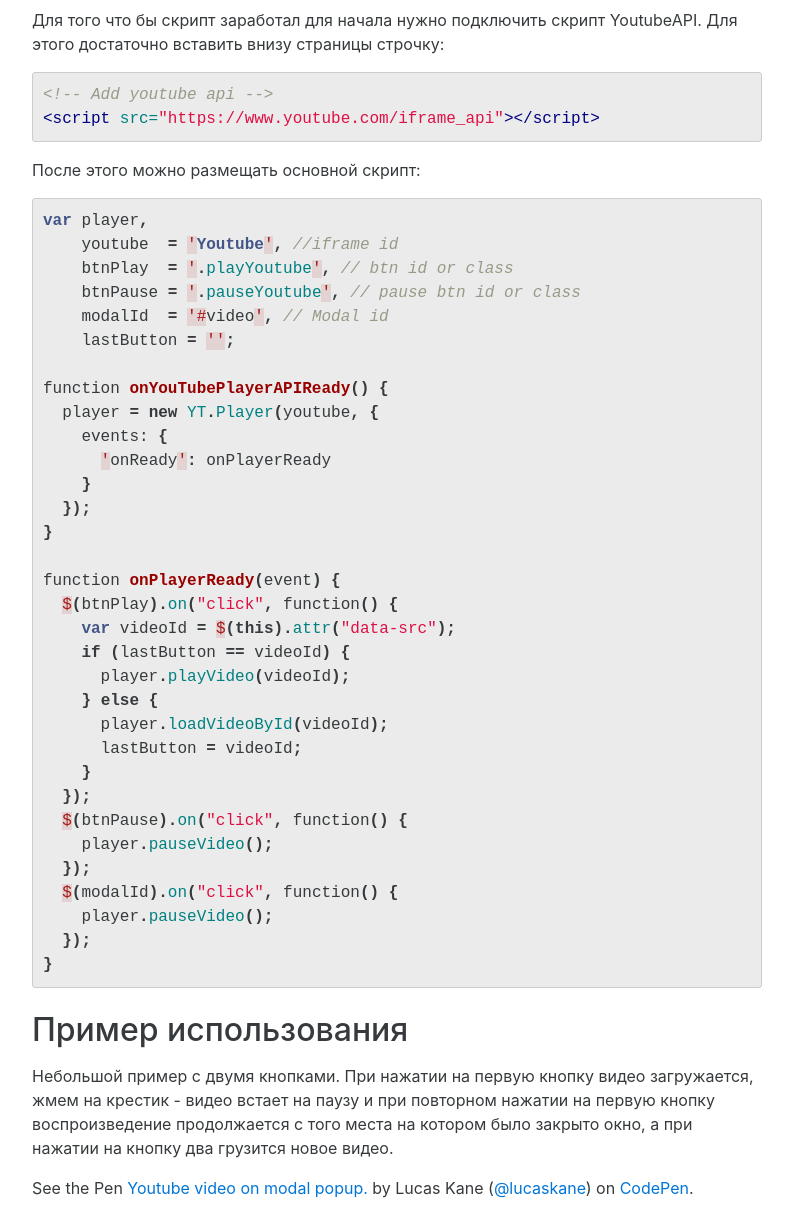
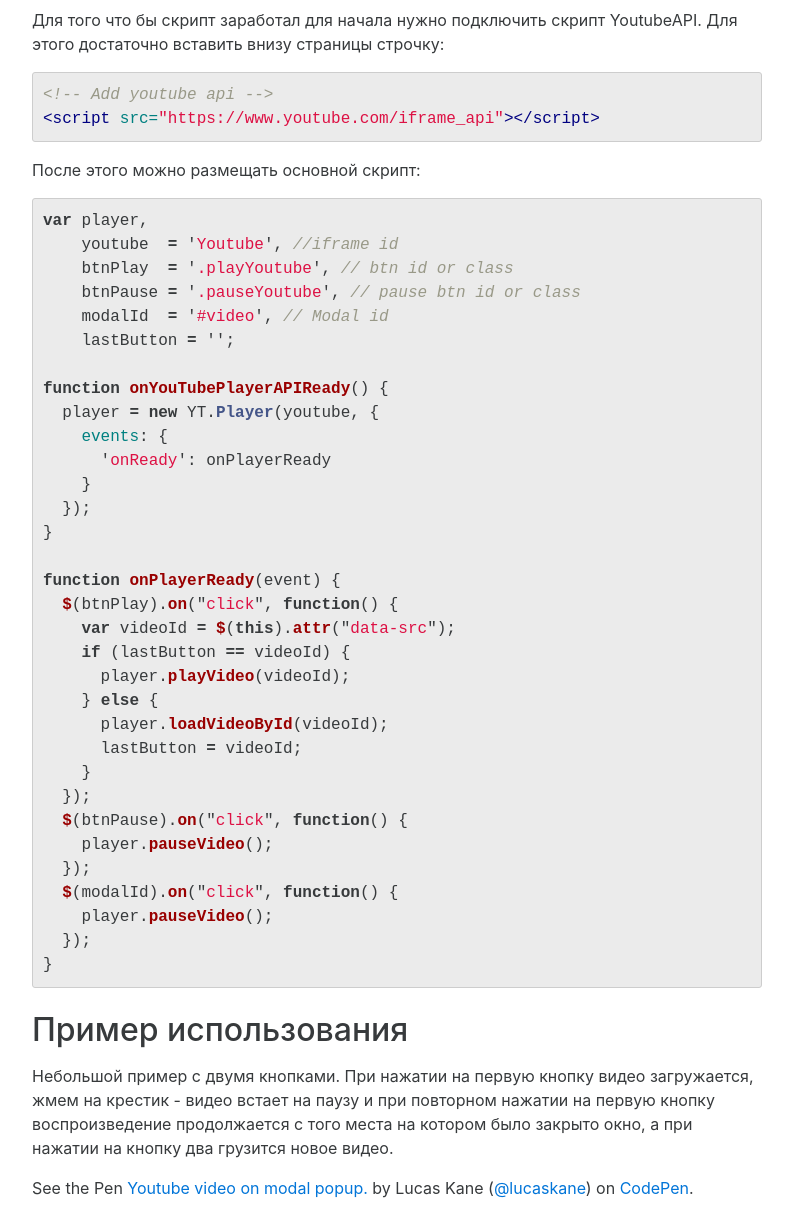
Before and after one commit to deeppines/deeppines.github.io, a Jekyll site: the page built from _posts/2016-10-03-youtube-video-in-modal-window.markdown, in a window 1280 px wide and 1400 px high, scrolled down 1748 px, cut to the strip 0-1212 px from the top of the window. Shown: the whole strip, without its empty margins (243-1036 px from the left). Built offline with Jekyll 4.4.1, drawn with Linux system fonts in a browser that asks for light colours; comment, search, counter and statistics services are not loaded.

Commit message:
fix hightline

```diff
--- a/_posts/2016-10-03-youtube-video-in-modal-window.markdown
+++ b/_posts/2016-10-03-youtube-video-in-modal-window.markdown
@@ -65,7 +65,7 @@ Launch video 2
 {% endhighlight %}
 
 После этого можно размещать основной скрипт:
-{% highlight java %}
+{% highlight js %}
 var player,
     youtube  = 'Youtube', //iframe id
     btnPlay  = '.playYoutube', // btn id or class
```
